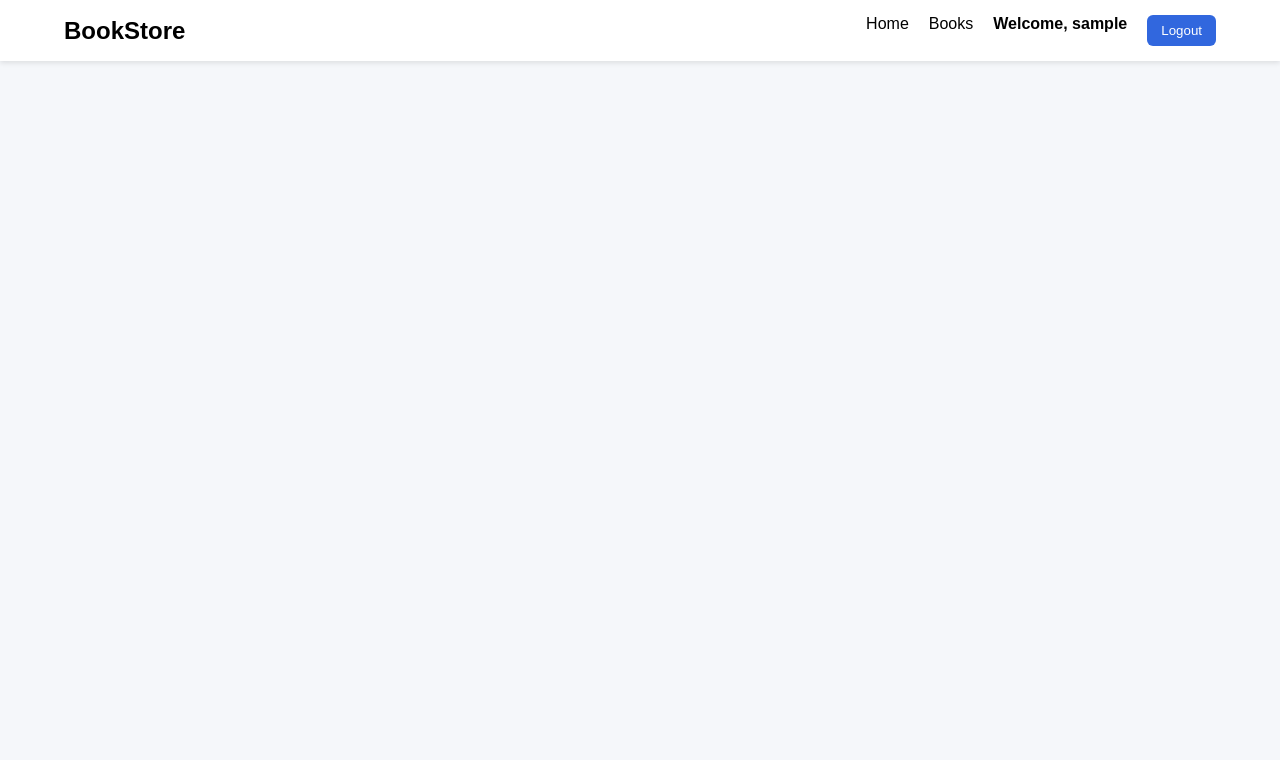
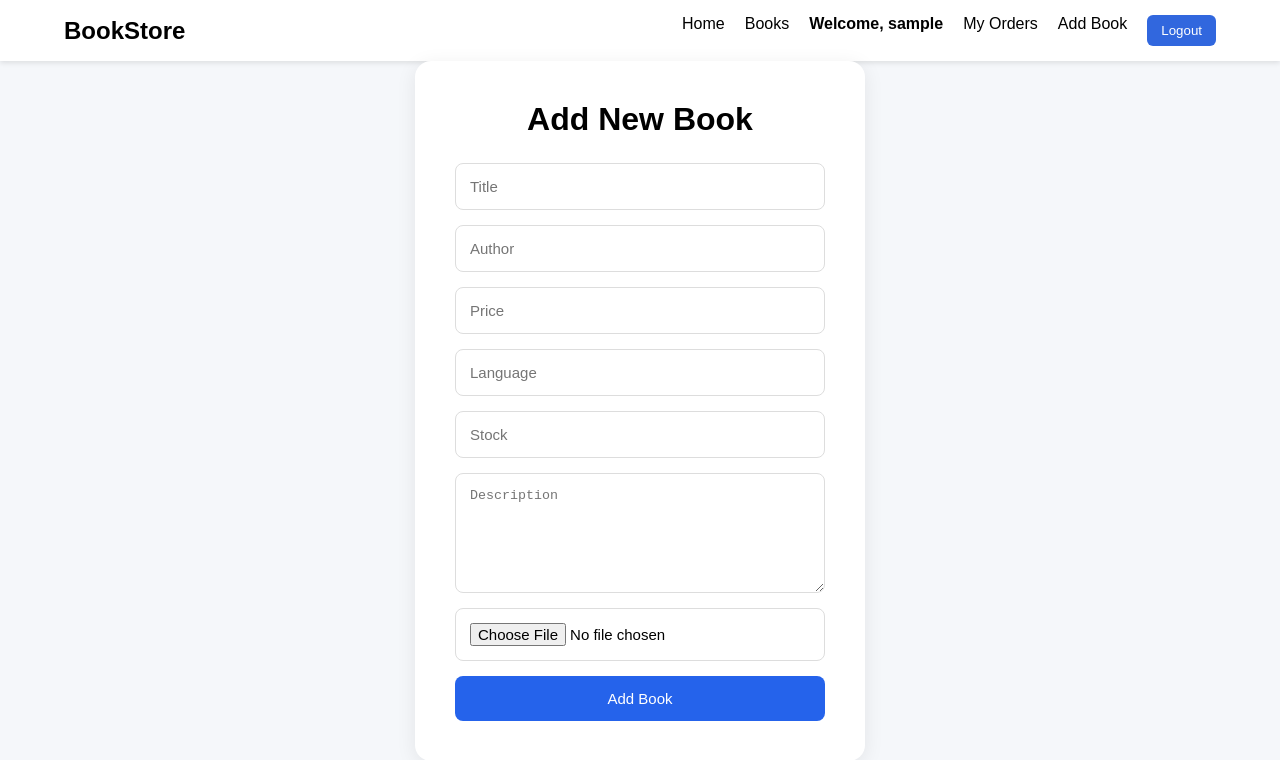
Before and after one commit to harshal-borse26/Book_Store, a React app in the folder frontend/: page /add-book in a window 1280 px wide. Shown: the top 760 px of the page. Built offline with nearby package versions, Linux system fonts and the light colour scheme; sample sign-in values are in the browser's storage; the HTML template or start-up script is replaced by a standard one.

Commit message:
Completed bookstore core features

```diff
--- a/frontend/src/App.css
+++ b/frontend/src/App.css
@@ -167,7 +167,7 @@
 
   &::before,
   &::after {
-    content: '';
+    content: "";
     position: absolute;
     top: -4.5px;
     border: 5px solid transparent;
--- a/frontend/src/App.jsx
+++ b/frontend/src/App.jsx
@@ -1,12 +1,15 @@
 import { BrowserRouter, Routes, Route } from "react-router-dom";
 
 import Navbar from "./components/Navbar";
-
+import AddBook from "./pages/AddBook";
+import ProtectedRoute from "./components/ProtectedRoute";
 import Home from "./pages/Home";
 import Books from "./pages/Books";
 import BookDetails from "./pages/BookDetails";
 import Login from "./pages/Login";
 import Register from "./pages/Register";
+import Orders from "./pages/Orders";
+
 
 function App() {
   return (
@@ -19,6 +22,9 @@ function App() {
         <Route path="/book/:id" element={<BookDetails />} />
         <Route path="/login" element={<Login />} />
         <Route path="/register" element={<Register />} />
+        <Route path="/add-book" element={<ProtectedRoute><AddBook /></ProtectedRoute>}/>
+        <Route path="/orders" element={<ProtectedRoute><Orders /></ProtectedRoute>}/>
+
       </Routes>
     </>
   );
--- a/frontend/src/components/BookCard.jsx
+++ b/frontend/src/components/BookCard.jsx
@@ -9,7 +9,17 @@ function BookCard({ book }) {
       <div className="book-card">
 
         <div className="book-cover">
-          📚
+
+          {book.imageUrl ? (
+            <img
+              src={book.imageUrl}
+              alt={book.title}
+              className="book-image"
+            />
+          ) : (
+            "📚"
+          )}
+
         </div>
 
         <div className="book-content">
--- a/frontend/src/components/Navbar.jsx
+++ b/frontend/src/components/Navbar.jsx
@@ -39,12 +39,24 @@ function Navbar() {
               <Link to="/register">
                 Register
               </Link>
+
+
             </>
           ) : (
             <>
               <span className="welcome-user">
                 Welcome, {user.username}
               </span>
+
+              <Link to="/orders">
+                My Orders
+              </Link>
+
+               {user.role === "admin" && (
+                  <Link to="/add-book">
+                  Add Book
+                  </Link>
+                )}
 
               <button
                 className="logout-btn"
--- a/frontend/src/index.css
+++ b/frontend/src/index.css
@@ -59,6 +59,7 @@ a {
 
 
 .book-card {
+   cursor: pointer;
   background: white;
   padding: 20px;
   border-radius: 10px;
@@ -134,7 +135,8 @@ button {
 }
 
 .book-card:hover {
-  transform: translateY(-3px);
+  transform: translateY(-6px);
+  box-shadow: 0 10px 30px rgba(0,0,0,.12);
 }
 
 .book-card h3 {
@@ -259,11 +261,13 @@ button {
 }
 
 .book-cover {
-  height: 180px;
+  height: 320px;
+  background: #000000;
+  overflow: hidden;
   background: linear-gradient(
     135deg,
-    #2563eb,
-    #1d4ed8
+    #5080f2e8,
+    #0132b9
   );
 
   display: flex;
@@ -317,7 +321,9 @@ button {
 }
 
 .details-cover {
-  height: 250px;
+  height: 450px;
+  background: #f5f5f5;
+  overflow: hidden;
   background: linear-gradient(
     135deg,
     #2563eb,
@@ -425,3 +431,67 @@ button {
   border-radius: 6px;
   cursor: pointer;
 }
+
+
+textarea {
+  padding: 14px;
+  border: 1px solid #ddd;
+  border-radius: 8px;
+  min-height: 120px;
+  resize: vertical;
+}
+
+
+.details-image {
+  width: 100%;
+  height: 100%;
+  object-fit: contain;
+}
+
+.book-image {
+  width: 100%;
+  height: 100%;
+  object-fit: cover;
+}
+
+.buy-btn {
+  margin-top: 20px;
+  padding: 14px 28px;
+  border: none;
+  border-radius: 8px;
+  background: #16a34a;
+  color: white;
+  font-size: 16px;
+  cursor: pointer;
+}
+
+.buy-btn:hover {
+  background: #15803d;
+}
+
+.order-message {
+  margin-top: 15px;
+  color: #16a34a;
+  font-weight: 600;
+}
+
+.order-card {
+  background: white;
+  padding: 20px;
+  margin-bottom: 20px;
+  border-radius: 12px;
+  box-shadow: 0 3px 12px rgba(0,0,0,.08);
+}
+
+.order-book {
+  display: flex;
+  gap: 15px;
+  margin-top: 15px;
+}
+
+.order-image {
+  width: 80px;
+  height: 120px;
+  object-fit: cover;
+  border-radius: 8px;
+}
--- /dev/null
+++ b/frontend/src/pages/AddBook.jsx
@@ -0,0 +1,165 @@
+import { useState } from "react";
+import api from "../services/api";
+
+function AddBook() {
+
+  const [formData, setFormData] = useState({
+  title: "",
+  author: "",
+  price: "",
+  desc: "",
+  language: "",
+  stock: "",
+  image: null
+  });
+
+  const [message, setMessage] = useState("");
+
+  const handleChange = (e) => {
+
+  const { name, value, files } = e.target;
+
+  setFormData({
+    ...formData,
+    [name]: files ? files[0] : value
+  });
+
+};
+
+  const handleSubmit = async (e) => {
+    e.preventDefault();
+
+    try {
+
+      const token =
+        localStorage.getItem("token");
+
+      const bookData = new FormData();
+
+        bookData.append("title", formData.title);
+        bookData.append("author", formData.author);
+        bookData.append("price", formData.price);
+        bookData.append("desc", formData.desc);
+        bookData.append("language", formData.language);
+        bookData.append("stock", formData.stock);
+
+        if (formData.image) {
+          bookData.append(
+            "image",
+            formData.image
+          );
+        }
+
+        const response = await api.post(
+          "/books/addbook",
+          bookData,
+          {
+            headers: {
+              Authorization: `Bearer ${token}`,
+              "Content-Type":
+                "multipart/form-data"
+            }
+          }
+        );
+
+      setMessage(
+        response.data.message
+      );
+
+      setFormData({
+        title: "",
+        author: "",
+        price: "",
+        desc: "",
+        language: "",
+        stock: "",
+        image: null
+      });
+
+    } catch (error) {
+
+      setMessage(
+        error.response?.data?.message ||
+        "Failed to add book"
+      );
+
+    }
+  };
+
+  return (
+    <div className="auth-container">
+
+      <div className="auth-card">
+
+        <h1>Add New Book</h1>
+
+        <form onSubmit={handleSubmit}>
+
+          <input
+            name="title"
+            placeholder="Title"
+            value={formData.title}
+            onChange={handleChange}
+          />
+
+          <input
+            name="author"
+            placeholder="Author"
+            value={formData.author}
+            onChange={handleChange}
+          />
+
+          <input
+            name="price"
+            placeholder="Price"
+            value={formData.price}
+            onChange={handleChange}
+          />
+
+          <input
+            name="language"
+            placeholder="Language"
+            value={formData.language}
+            onChange={handleChange}
+          />
+
+          <input
+            name="stock"
+            placeholder="Stock"
+            value={formData.stock}
+            onChange={handleChange}
+          />
+
+          <textarea
+            name="desc"
+            placeholder="Description"
+            value={formData.desc}
+            onChange={handleChange}
+          />
+
+          <input
+            type="file"
+            name="image"
+            accept="image/*"
+            onChange={handleChange}
+          />
+
+          <button type="submit">
+            Add Book
+          </button>
+
+        </form>
+
+        {message && (
+          <p className="auth-message">
+            {message}
+          </p>
+        )}
+
+      </div>
+
+    </div>
+  );
+}
+
+export default AddBook;
--- a/frontend/src/pages/BookDetails.jsx
+++ b/frontend/src/pages/BookDetails.jsx
@@ -1,9 +1,15 @@
 import { useEffect, useState } from "react";
 import { useParams } from "react-router-dom";
+import { useNavigate } from "react-router-dom";
 import api from "../services/api";
+
+
 
 function BookDetails() {
   const { id } = useParams();
+  const navigate = useNavigate();
+
+  const [message, setMessage] = useState("");
 
   const [book, setBook] = useState(null);
 
@@ -29,13 +35,67 @@ function BookDetails() {
     );
   }
 
+  const handleBuyNow = async () => {
+
+  const token =
+    localStorage.getItem("token");
+
+  if (!token) {
+    navigate("/login");
+    return;
+  }
+
+  try {
+
+    const response = await api.post(
+      "/order/plaaceorder",
+      {
+        books: [
+          {
+            bookId: book._id,
+            quantity: 1
+          }
+        ]
+      },
+      {
+        headers: {
+          Authorization:
+            `Bearer ${token}`
+        }
+      }
+    );
+
+    setMessage(
+      response.data.message
+    );
+
+  } catch (error) {
+
+    setMessage(
+      error.response?.data?.message ||
+      "Order failed"
+    );
+
+  }
+};
+
   return (
   <div className="container details-page">
 
     <div className="details-card">
 
       <div className="details-cover">
-        📖
+
+        {book.imageUrl ? (
+          <img
+            src={book.imageUrl}
+            alt={book.title}
+            className="details-image"
+          />
+        ) : (
+          "📖"
+        )}
+
       </div>
 
       <div className="details-content">
@@ -63,12 +123,26 @@ function BookDetails() {
             <p>₹{book.price}</p>
           </div>
 
+          <button
+            className="buy-btn"
+            onClick={handleBuyNow}
+          >
+            Buy Now
+          </button>
+
         </div>
 
         <div className="description-box">
           <h3>Description</h3>
           <p>{book.desc}</p>
         </div>
+
+        {
+        message &&
+        <p className="order-message">
+          {message}
+        </p>
+        }
 
       </div>
 
--- /dev/null
+++ b/frontend/src/pages/Orders.jsx
@@ -0,0 +1,125 @@
+import { useEffect, useState } from "react";
+import api from "../services/api";
+
+function Orders() {
+
+  const [orders, setOrders] = useState([]);
+  const [loading, setLoading] = useState(true);
+
+  useEffect(() => {
+    fetchOrders();
+  }, []);
+
+  const fetchOrders = async () => {
+
+    try {
+
+      const token =
+        localStorage.getItem("token");
+
+      const response = await api.get(
+        "/order/history",
+        {
+          headers: {
+            Authorization:
+              `Bearer ${token}`
+          }
+        }
+      );
+
+      setOrders(
+        response.data.orders
+      );
+
+    } catch (error) {
+
+      console.error(error);
+
+    } finally {
+
+      setLoading(false);
+
+    }
+  };
+
+  if (loading) {
+    return (
+      <div className="container">
+        <h2>Loading Orders...</h2>
+      </div>
+    );
+  }
+
+  return (
+    <div className="container">
+
+      <h1 className="page-title">
+        My Orders
+      </h1>
+
+      {
+        orders.length === 0 ? (
+          <p>No Orders Found</p>
+        ) : (
+          orders.map((order) => (
+            <div
+              key={order._id}
+              className="order-card"
+            >
+
+              <h3>
+                Order Status:
+                {" "}
+                {order.status}
+              </h3>
+
+              <p>
+                Total:
+                ₹{order.totalPrice}
+              </p>
+
+              {
+                order.book.map((book) => (
+                  <div
+                    key={book._id}
+                    className="order-book"
+                  >
+
+                    {
+                      book.imageUrl && (
+                        <img
+                          src={book.imageUrl}
+                          alt={book.title}
+                          className="order-image"
+                        />
+                      )
+                    }
+
+                    <div>
+                      <h4>
+                        {book.title}
+                      </h4>
+
+                      <p>
+                        {book.author}
+                      </p>
+
+                      <p>
+                        ₹{book.price}
+                      </p>
+                    </div>
+
+                  </div>
+                ))
+              }
+
+            </div>
+          ))
+        )
+      }
+
+    </div>
+  );
+}
+
+export default Orders;
```
Also changed, not shown: frontend/src/utils/auth.js (added).
